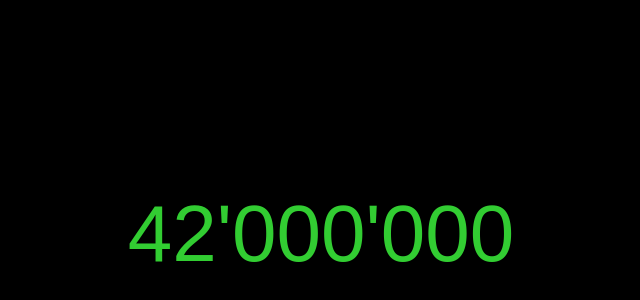
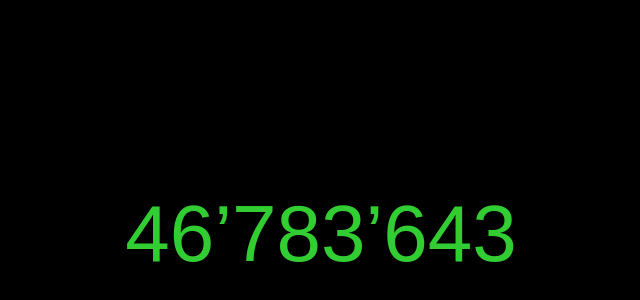
Before and after one commit to saschasupsol/counter3, a plain HTML site: page index.html in a window 1280 px wide. Shown: the part 166-466 px from the top of the page, without its empty margins (319-959 px from the left). Drawn offline with Linux system fonts and the light colour scheme.

Commit message:
Update index.html

```diff
--- a/index.html
+++ b/index.html
@@ -3,7 +3,7 @@
 <head>
   <meta charset="UTF-8" />
   <meta name="viewport" content="width=device-width, initial-scale=1.0"/>
-  <title>Zähler-Demo</title>
+  <title>Zähler</title>
   <style>
     body {
       font-family: Arial, sans-serif;
@@ -19,23 +19,30 @@
   </style>
 </head>
 <body>
-  <div id="counter">42'000'000</div>
+  <div id="counter">–</div>
 
   <script>
-    let count = 42000000;
-    const intervalSeconds = 10;
-    const counterDiv = document.getElementById("counter");
+    const startWert = 42000000;
+    const intervallSekunden = 10;
+
+    // Startzeitpunkt definieren (UTC!)
+    const startZeit = new Date("2024-01-01T00:00:00Z");
 
     function formatNumber(num) {
-      return num.toLocaleString("de-CH"); // Schweizer Format mit Tausender-Apostroph
+      return num.toLocaleString("de-CH");
     }
 
     function updateCounter() {
-      count += 1;
-      counterDiv.textContent = formatNumber(count);
+      const jetzt = new Date();
+      const vergangen = Math.floor((jetzt - startZeit) / 1000); // in Sekunden
+      const schritte = Math.floor(vergangen / intervallSekunden);
+      const aktuellerWert = startWert + schritte;
+      document.getElementById("counter").textContent = formatNumber(aktuellerWert);
     }
 
-    setInterval(updateCounter, intervalSeconds * 1000);
+    // sofort anzeigen und dann alle Sekunde aktualisieren
+    updateCounter();
+    setInterval(updateCounter, 1000);
   </script>
 </body>
 </html>
```
